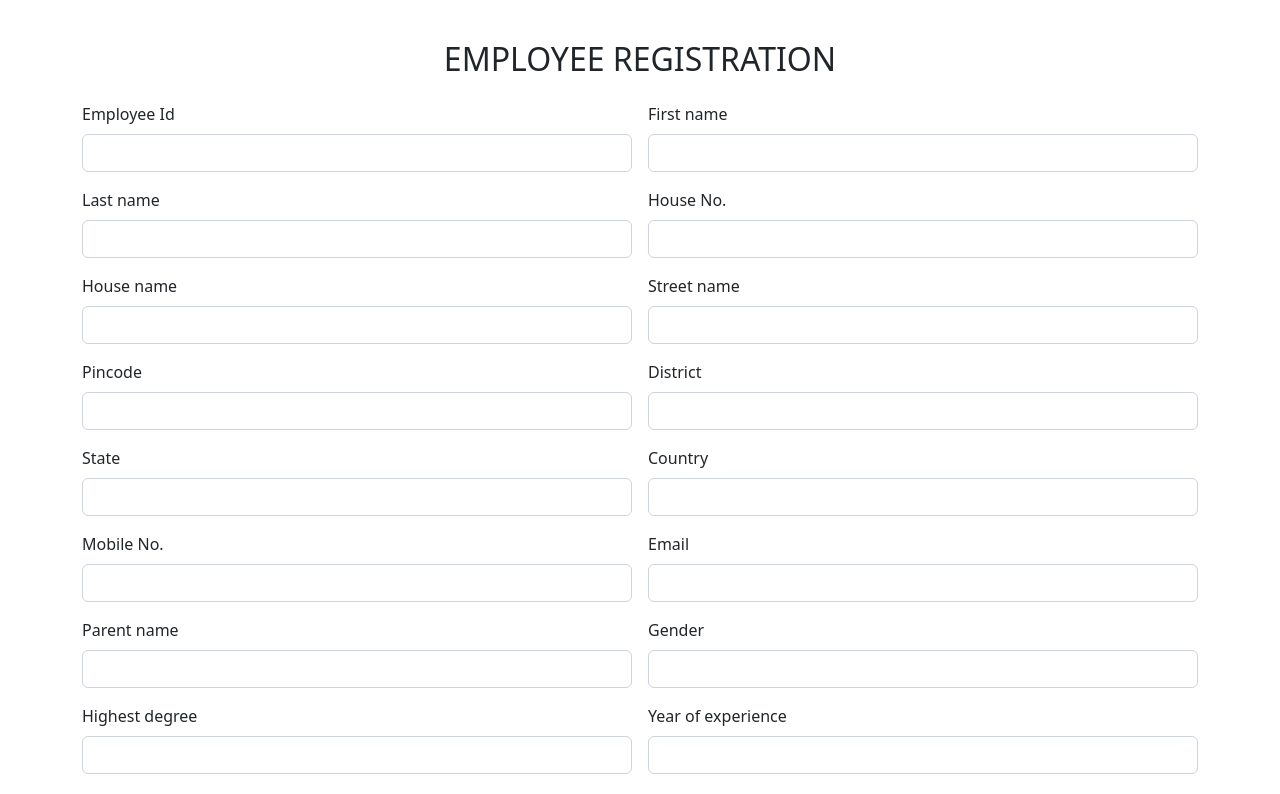
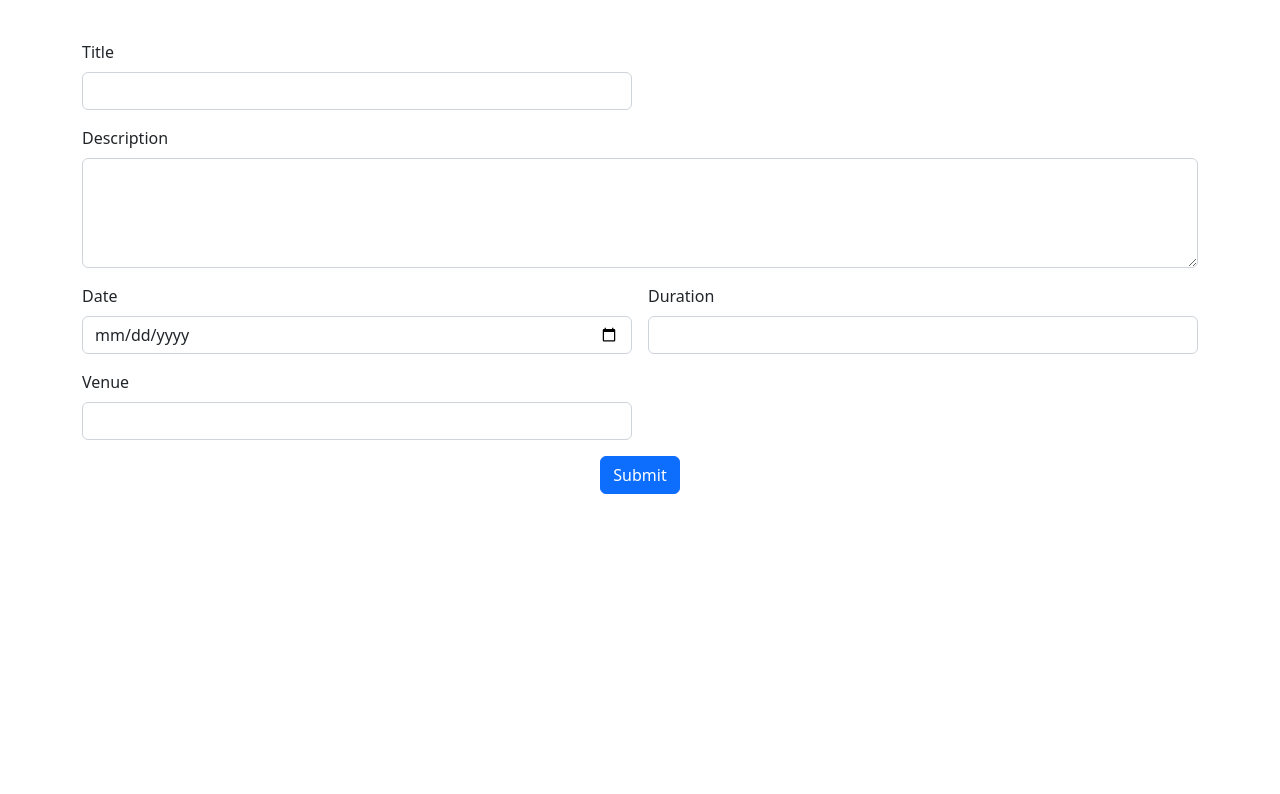
Before and after one commit to HarshaSalih/Nest-angular-app, an Angular app: page / in a window 1280 px wide. Shown: the top 794 px of the page. Built offline with nearby package versions, Linux system fonts and the light colour scheme.

Commit message:
addcourses  commits

```diff
--- /dev/null
+++ b/src/app/addcourses/addcourses.component.html
@@ -0,0 +1,42 @@
+<div class="container">
+    <div class="row">
+        <div class="col col-12 col-sm-12 col-md-12 col-lg-12 col-xl-12 col-xxl-12">
+            <div class="row g-3 mt-4">
+                <div class="col col-12 col-sm-6 col-md-6 col-lg-6 col-xl-6 col-xxl-6">
+
+                    <label for="" class="form-label">Title</label>
+                    <input name="courseTitle" [(ngModel)]="courseTitle" type="text" class="form-control">
+
+                </div>
+                <div class="col col-12 col-sm-12 col-md-12 col-lg-12 col-xl-12 col-xxl-12">
+
+                    <label for="" class="form-label">Description</label>
+                    <textarea name="courseDescription" [(ngModel)]="courseDescription" id="" cols="30" rows="4" class="form-control"></textarea>
+
+                </div>
+                <div class="col col-12 col-sm-6 col-md-6 col-lg-6 col-xl-6 col-xxl-6">
+
+                    <label for="" class="form-label">Date</label>
+                     <input name="courseDate" [(ngModel)]="courseDate" type="date" name="" id="" class="form-control">
+
+                </div>
+                <div class="col col-12 col-sm-6 col-md-6 col-lg-6 col-xl-6 col-xxl-6">
+
+                    <label for="" class="form-label">Duration</label>
+                    <input name="courseDuration" [(ngModel)]="courseDuration" type="text" class="form-control">
+
+                </div>
+                <div class="col col-12 col-sm-6 col-md-6 col-lg-6 col-xl-6 col-xxl-6">
+
+                    <label for="" class="form-label">Venue</label>
+                    <input name="courseVenue" [(ngModel)]="courseVenue" type="text" class="form-control">
+
+                </div>
+
+                <div class="col col-12 col-sm-12 col-md-12 col-lg-12 col-xl-12 col-xxl-12 text-center">
+                    <button (click)="readValues()" class="btn btn-primary">Submit</button>
+                </div>
+            </div>
+        </div>
+    </div>
+</div>
--- /dev/null
+++ b/src/app/addcourses/addcourses.component.ts
@@ -0,0 +1,46 @@
+import { Component } from '@angular/core';
+import { ApiService } from '../api.service';
+
+@Component({
+  selector: 'app-addcourses',
+  templateUrl: './addcourses.component.html',
+  styleUrls: ['./addcourses.component.css']
+})
+export class AddcoursesComponent {
+
+  courseTitle=""
+  courseDescription=""
+  courseDuration=""
+  courseDate=""
+  courseVenue=""
+
+  constructor(private api:ApiService){}
+
+
+  readValues=()=>
+  {
+    let data:any={"courseTitle":this.courseTitle,"courseDescription":this.courseDescription,"courseDuration":this.courseDuration,"courseDate":this.courseDate,"courseVenue":this.courseVenue}
+    console.log(data)
+    this.api.addCourses(data).subscribe(
+      (response:any)=>
+      {
+        console.log(response)
+
+        if (response.status=="success")
+        {
+          alert("Course added successfully")
+          this.courseTitle=""
+          this.courseDescription=""
+          this.courseDuration=""
+          this.courseDate=""
+          this.courseVenue=""
+        }
+        else{
+          alert("Something went wrong")
+        }
+      }
+    )
+
+
+}
+}
--- a/src/app/api.service.ts
+++ b/src/app/api.service.ts
@@ -17,5 +17,10 @@
     return this.http.get("https://dummyapifriends.herokuapp.com/view")
   }
 
+  addCourses=(dataToSend:any)=>
+  {
+    return this.http.post("https://mylinkurcodesapp.herokuapp.com/addcourse",dataToSend)
+  }
+
 
 }
--- a/src/app/app.component.html
+++ b/src/app/app.component.html
@@ -1,3 +1,3 @@
 
-<app-employeeregistration></app-employeeregistration>
+<app-addcourses></app-addcourses>
 <router-outlet></router-outlet>
--- a/src/app/app.module.ts
+++ b/src/app/app.module.ts
@@ -10,6 +10,7 @@
 import { FormsModule } from '@angular/forms';
 import { EmployeeloginComponent } from './employeelogin/employeelogin.component';
 import { EmployeeregistrationComponent } from './employeeregistration/employeeregistration.component';
+import { AddcoursesComponent } from './addcourses/addcourses.component';
 
 @NgModule({
   declarations: [
@@ -18,7 +19,8 @@
     ViewcoursesComponent,
     ViewfriendsComponent,
     EmployeeloginComponent,
-    EmployeeregistrationComponent
+    EmployeeregistrationComponent,
+    AddcoursesComponent
   ],
   imports: [
     BrowserModule,
```
Also changed, not shown: src/app/addcourses/addcourses.component.css (added).
